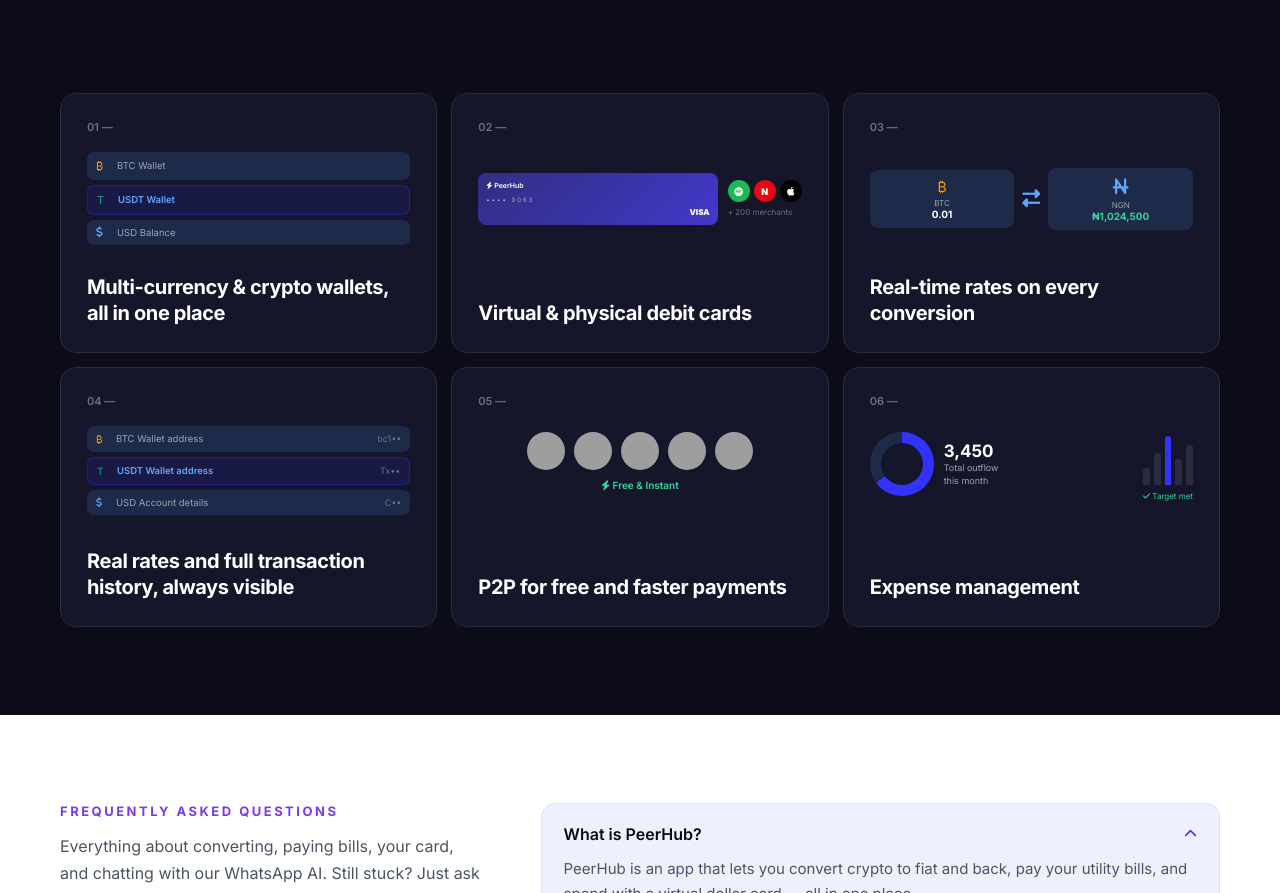
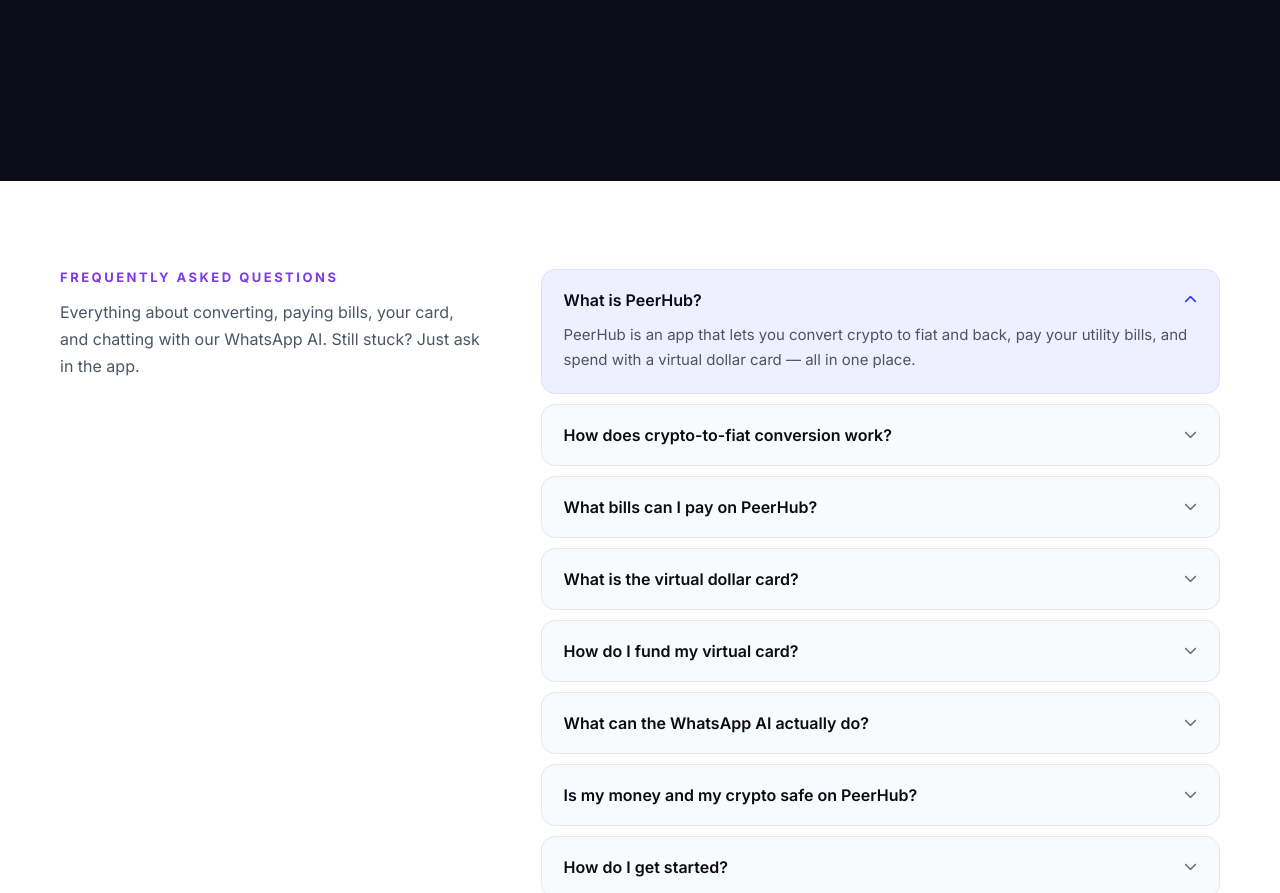
Before and after one commit to AmaraCharles/peerhub, a plain HTML site: page peerhub-site/originsl.html in a window 1280 px wide. Shown: the part 4506-5399 px from the top of the page. Drawn offline with Linux system fonts and the light colour scheme; grey boxes are pictures that could not be loaded; a web font is replaced by a local one.

Commit message:
new face

```diff
--- a/peerhub-site/originsl.html
+++ b/peerhub-site/originsl.html
@@ -892,114 +892,7 @@
       </a>
     </div>
 
-    <div class="feat-card">
-      <div>
-        <div class="feat-num">01 &mdash;</div>
-        <div class="feat-illus">
-          <div class="iban-rows">
-            <div class="iban-row"><span style="color:#F59E0B;font-size:11px;width:14px;display:inline-block">&#8383;</span><span class="iban-lbl">BTC Wallet</span></div>
-            <div class="iban-row hi"><span style="color:#26A17B;font-size:11px;width:14px;display:inline-block">T</span><span class="iban-lbl hi">USDT Wallet</span></div>
-            <div class="iban-row"><i class="fa-solid fa-dollar-sign" style="color:#60A5FA;font-size:11px;width:14px"></i><span class="iban-lbl">USD Balance</span></div>
-          </div>
-        </div>
-      </div>
-      <h3>Multi-currency &amp; crypto wallets, all in one place</h3>
-    </div>
 
-    <div class="feat-card">
-      <div>
-        <div class="feat-num">02 &mdash;</div>
-        <div class="feat-illus" style="display:flex;align-items:center;gap:10px;padding-top:6px">
-          <div class="visa-mini">
-            <div class="vm-name"><i class="fa-solid fa-bolt"></i>&nbsp;PeerHub</div>
-            <div class="vm-num">&bull;&bull;&bull;&bull; 0063</div>
-            <div class="vm-visa">VISA</div>
-          </div>
-          <div style="display:flex;flex-direction:column;gap:5px">
-            <div style="display:flex;gap:4px">
-              <div style="width:22px;height:22px;background:#1DB954;border-radius:50%;display:flex;align-items:center;justify-content:center;font-size:9px;color:#fff"><i class="fa-brands fa-spotify"></i></div>
-              <div style="width:22px;height:22px;background:#E50914;border-radius:50%;display:flex;align-items:center;justify-content:center;font-size:9px;color:#fff;font-weight:900">N</div>
-              <div style="width:22px;height:22px;background:#000;border-radius:50%;display:flex;align-items:center;justify-content:center;font-size:10px;color:#fff"><i class="fa-brands fa-apple"></i></div>
-            </div>
-            <div style="font-size:8px;color:#6B7280">+ 200 merchants</div>
-          </div>
-        </div>
-      </div>
-      <h3>Virtual &amp; physical debit cards</h3>
-    </div>
-
-    <div class="feat-card">
-      <div>
-        <div class="feat-num">03 &mdash;</div>
-        <div class="feat-illus">
-          <div class="fx-box">
-            <div class="fx-side"><div class="fx-flag" style="font-size:14px;color:#F59E0B">&#8383;</div><div class="fx-code">BTC</div><div class="fx-amount">0.01</div></div>
-            <span class="fx-arrow"><i class="fa-solid fa-right-left"></i></span>
-            <div class="fx-side"><div class="fx-flag"><i class="fa-solid fa-naira-sign" style="color:#60A5FA"></i></div><div class="fx-code">NGN</div><div class="fx-amount" style="color:#34D399">&#8358;1,024,500</div></div>
-          </div>
-        </div>
-      </div>
-      <h3>Real-time rates on every conversion</h3>
-    </div>
-
-    <div class="feat-card">
-      <div>
-        <div class="feat-num">04 &mdash;</div>
-        <div class="feat-illus">
-          <div class="iban-rows">
-            <div class="iban-row"><span style="color:#F59E0B;font-size:10px;width:13px;display:inline-block">&#8383;</span><span class="iban-lbl">BTC Wallet address</span><span class="iban-num">bc1&bull;&bull;</span></div>
-            <div class="iban-row hi"><span style="color:#26A17B;font-size:10px;width:13px;display:inline-block">T</span><span class="iban-lbl hi">USDT Wallet address</span><span class="iban-num">Tx&bull;&bull;</span></div>
-            <div class="iban-row"><i class="fa-solid fa-dollar-sign" style="color:#60A5FA;font-size:10px;width:13px"></i><span class="iban-lbl">USD Account details</span><span class="iban-num">C&bull;&bull;</span></div>
-          </div>
-        </div>
-      </div>
-      <h3>Real rates and full transaction history, always visible</h3>
-    </div>
-
-    <div class="feat-card">
-      <div>
-        <div class="feat-num">05 &mdash;</div>
-        <div class="feat-illus">
-          <div class="avatar-cluster">
-            <img class="av-img" src="https://i.pravatar.cc/80?img=1" alt="">
-            <img class="av-img" src="https://i.pravatar.cc/80?img=5" alt="">
-            <img class="av-img" src="https://i.pravatar.cc/80?img=12" alt="">
-            <img class="av-img" src="https://i.pravatar.cc/80?img=15" alt="">
-            <img class="av-img" src="https://i.pravatar.cc/80?img=20" alt="">
-          </div>
-          <div style="text-align:center;margin-top:7px;font-size:10px;color:#34D399;font-weight:600">
-            <i class="fa-solid fa-bolt"></i>&nbsp;Free &amp; Instant
-          </div>
-        </div>
-      </div>
-      <h3>P2P for free and faster payments</h3>
-    </div>
-
-    <div class="feat-card">
-      <div>
-        <div class="feat-num">06 &mdash;</div>
-        <div class="feat-illus">
-          <div class="donut-wrap">
-            <div class="donut" id="expenseDonut" data-percent="65"></div>
-            <div>
-              <div class="donut-num"><span class="count-num" data-prefix="" data-target="3450" data-decimals="0">3,450</span></div>
-              <div class="donut-lbl">Total outflow<br>this month</div>
-            </div>
-            <div style="margin-left:auto">
-              <div class="bar-mini" id="expenseBars">
-                <div class="bar-b" data-h="30%"></div>
-                <div class="bar-b" data-h="55%"></div>
-                <div class="bar-b on" data-h="85%"></div>
-                <div class="bar-b" data-h="45%"></div>
-                <div class="bar-b" data-h="70%"></div>
-              </div>
-              <div style="font-size:8px;color:#34D399;margin-top:3px"><i class="fa-solid fa-check"></i>&nbsp;Target met</div>
-            </div>
-          </div>
-        </div>
-      </div>
-      <h3>Expense management</h3>
-    </div>
 
   </div>
 </section>
```
